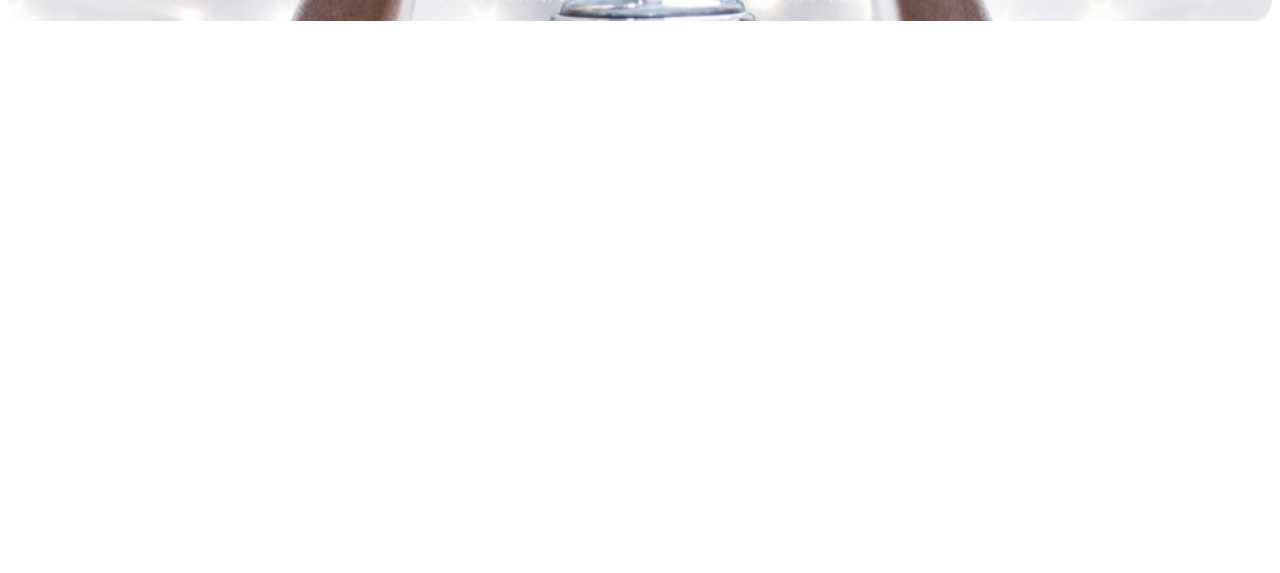
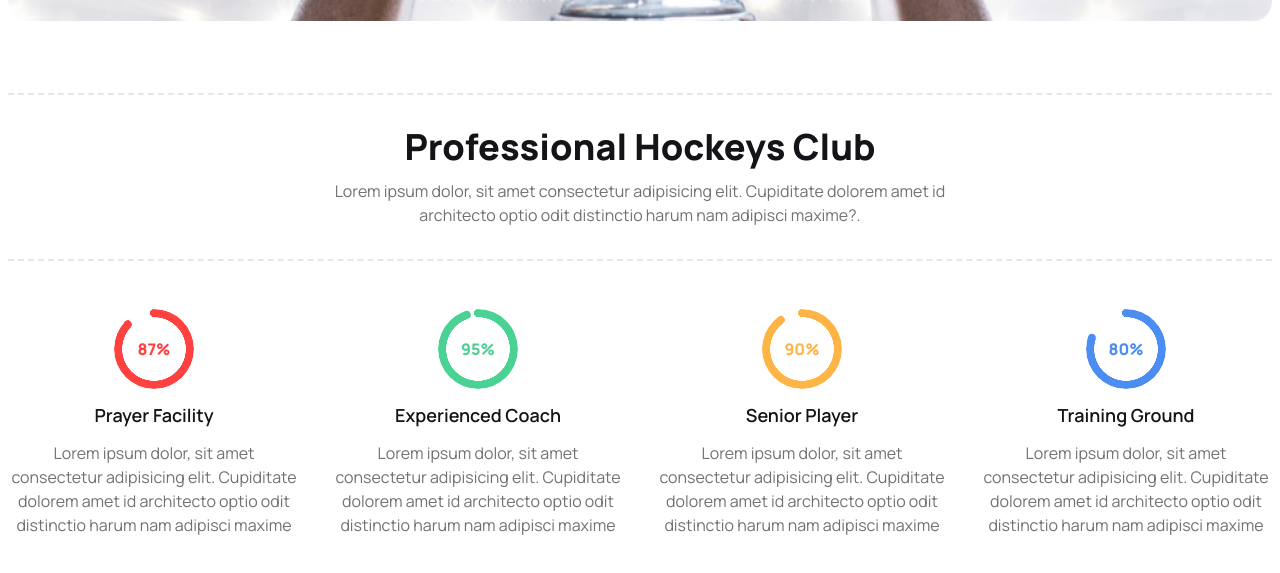
Before and after one commit to ar-abdullah1/B9A3-Hockeys-with-daisyui, a plain HTML site: page index.html in a window 1280 px wide. Shown: the part 809-1382 px from the top of the page. Before the commit the page ends 830 px from the top, so only its background shows below. Drawn offline with nearby package versions, Linux system fonts and the light colour scheme.

Commit message:
added professional hockeys club section

```diff
--- a/index.html
+++ b/index.html
@@ -6,7 +6,7 @@
     <meta name="viewport" content="width=device-width, initial-scale=1.0">
     <title>Hockey’s</title>
 
-    <!-- google font -->
+    <!-- google font cdn-->
     <link rel="preconnect" href="https://fonts.googleapis.com">
     <link rel="preconnect" href="https://fonts.gstatic.com" crossorigin>
     <link href="https://fonts.googleapis.com/css2?family=Manrope:wght@200..800&display=swap" rel="stylesheet">
@@ -15,7 +15,7 @@
     <link href="https://cdn.jsdelivr.net/npm/daisyui@4.6.0/dist/full.min.css" rel="stylesheet" type="text/css" />
     <script src="https://cdn.tailwindcss.com"></script>
 
-    <!-- font awesome links -->
+    <!-- font awesome cdn links -->
     <script src="https://kit.fontawesome.com/d5a588b7f0.js" crossorigin="anonymous"></script>
 
     <!-- customized items  -->
@@ -83,7 +83,7 @@
         </nav>
 
         <!-- banner part  -->
-        <section class="flex flex-col items-end gap-4 px-2 mt-4 lg:gap-0">
+        <section class="flex flex-col items-end gap-4 px-2 mt-4 mb-24 lg:gap-0">
             <div class="w-full carousel lg:z-10">
 
                 <!-- slide 1 -->
@@ -136,13 +136,48 @@
         </section>
     </header>
 
-    <main>
-        <section>
-
+    <!-- main part start here -->
+    <main class="mx-auto max-w-7xl">
+        <!-- Professional Hockeys Club  -->
+        <section class="px-2 mb-16 text-center lg:mb-24">
+            <div class="py-8 mb-12 border-dashed border-y-2 ">
+                <h2 class="mb-3 text-2xl text-[#131318] font-extrabold lg:text-4xl">Professional Hockeys Club</h2>
+                <p class="text-[#13131899] lg:max-w-2xl lg:mx-auto">Lorem ipsum dolor, sit amet consectetur adipisicing
+                    elit. Cupiditate dolorem amet id architecto optio odit distinctio harum nam adipisci maxime?.</p>
+            </div>
+            <div class="flex flex-col gap-8 lg:flex-row">
+                <div>
+                    <div class="radial-progress text-[#ff4240]" style="--value:87;" role="progressbar"><span
+                        class="font-extrabold text-black-clr">87%</span></div>
+                    <p class="my-3 text-lg font-semibold text-[#131318]">Prayer Facility</p>
+                    <p class="text-[#13131899]">Lorem ipsum dolor, sit amet consectetur adipisicing elit. Cupiditate
+                        dolorem amet id architecto optio odit distinctio harum nam adipisci maxime</p>
+                </div>
+                <div>
+                    <div class="radial-progress text-[#49d293]" style="--value:95;" role="progressbar"><span
+                        class="font-extrabold text-black-clr">95%</span></div>
+                    <p class="my-3 text-lg text-[#131318] font-semibold">Experienced Coach</p>
+                    <p class="text-[#13131899]">Lorem ipsum dolor, sit amet consectetur adipisicing elit. Cupiditate
+                        dolorem amet id architecto optio odit distinctio harum nam adipisci maxime</p>
+                </div>
+                <div>
+                    <div class="radial-progress text-[#ffb546]" style="--value:90;" role="progressbar"><span
+                        class="font-extrabold text-black-clr">90%</span></div>
+                    <p class="my-3 text-lg font-semibold text-[#131318]">Senior Player</p>
+                    <p class="text-[#13131899]">Lorem ipsum dolor, sit amet consectetur adipisicing elit. Cupiditate
+                        dolorem amet id architecto optio odit distinctio harum nam adipisci maxime</p>
+                </div>
+                <div>
+                    <div class="radial-progress text-[#4c8df1]" style="--value:80;" role="progressbar"><span
+                        class="font-extrabold text-black-clr">80%</span></div>
+                    <p class="my-3 text-lg font-semibold text-[#131318]">Training Ground</p>
+                    <p class="text-[#13131899]">Lorem ipsum dolor, sit amet consectetur adipisicing elit. Cupiditate
+                        dolorem amet id architecto optio odit distinctio harum nam adipisci maxime</p>
+                </div>
+            </div>
         </section>
-
     </main>
-
+    <!-- footer part start here -->
     <footer>
 
     </footer>
```
